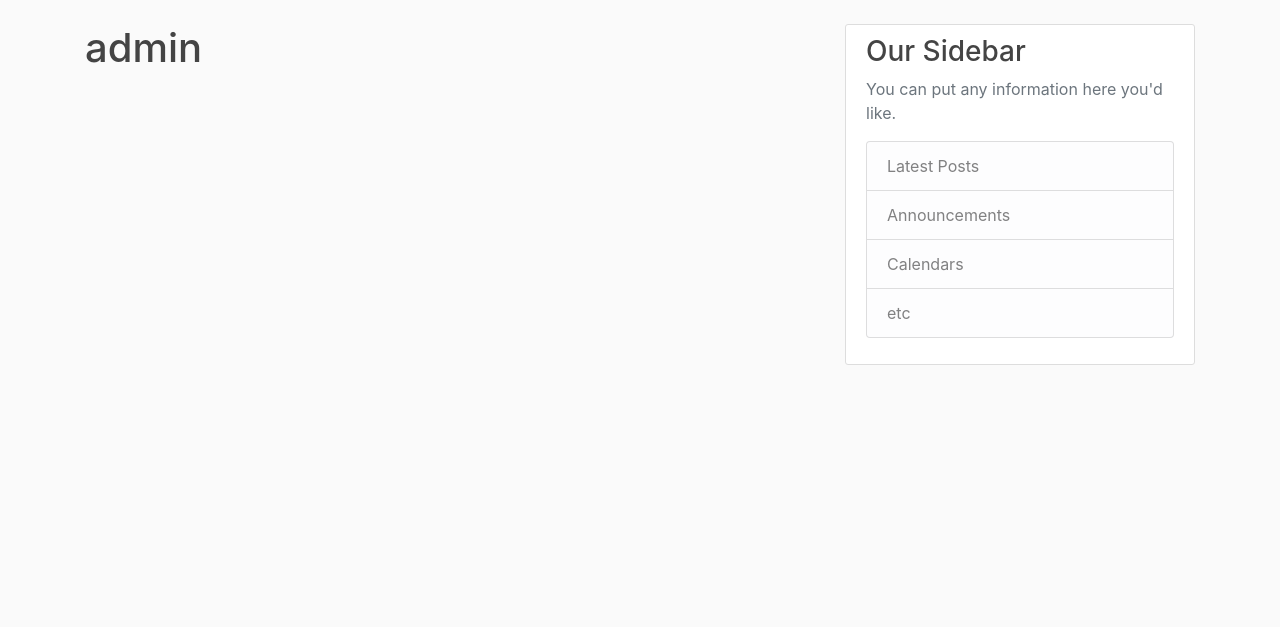
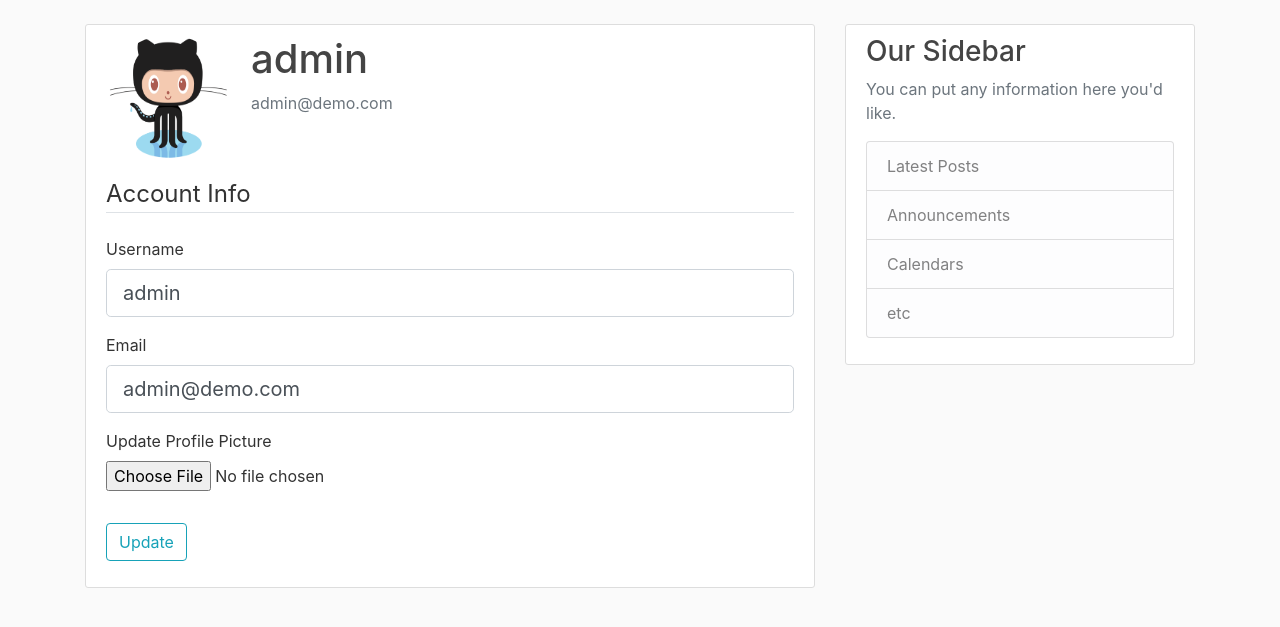
Before and after one commit to ayushjain1594/blogapp, a Flask app: page /account in a window 1280 px wide. Shown: the part 56-683 px from the top of the page. Run offline with Flask 2, Linux system fonts and the light colour scheme; a user stored in the database is signed in; some libraries are stand-ins or nearby versions.

Commit message:
added capability to update account info and pic

```diff
--- a/blogapp/forms.py
+++ b/blogapp/forms.py
@@ -1,4 +1,6 @@
 from flask_wtf import FlaskForm
+from flask_wtf.file import FileField, FileAllowed
+from flask_login import current_user
 from wtforms import StringField, PasswordField, SubmitField, BooleanField
 from wtforms.validators import DataRequired, Length, Email, EqualTo, ValidationError
 from blogapp.models import User
@@ -31,3 +33,24 @@ class LoginForm(FlaskForm):
 	password = PasswordField('Password', validators=[DataRequired()])
 	remember = BooleanField('Remember Me')
 	submit = SubmitField('Login')
+
+
+class UpdateAccountForm(FlaskForm):
+	username = StringField('Username',
+		validators=[DataRequired(), Length(min=2, max=20)])
+	email = StringField('Email',
+		validators=[DataRequired(), Email()])
+	picture = FileField('Update Profile Picture', validators=[FileAllowed(['jpg', 'png'])])
+	submit = SubmitField('Update')
+
+	def validate_username(self, username):
+		if username.data != current_user.username:
+			user = User.query.filter_by(username=username.data).first()
+			if user:
+				raise ValidationError('Username unavailable. Please choose a different username')
+
+	def validate_email(self, email):
+		if email.data != current_user.email:
+			user = User.query.filter_by(email=email.data).first()
+			if user:
+				raise ValidationError('Email taken. Please provide a different email')
--- a/blogapp/models.py
+++ b/blogapp/models.py
@@ -10,7 +10,7 @@ class User(db.Model, UserMixin):
 	id = db.Column(db.Integer, primary_key=True)
 	username = db.Column(db.String(20), unique=True, nullable=False)
 	email = db.Column(db.String(120), unique=True, nullable=False)
-	image_file = db.Column(db.String(20), nullable=False, default='default.jpg')
+	image_file = db.Column(db.String(20), nullable=False, default='octocat.png')
 	password = db.Column(db.String(60), nullable=False)
 
 	posts = db.relationship('Post', backref='author', lazy=True)
--- a/blogapp/routes.py
+++ b/blogapp/routes.py
@@ -1,6 +1,9 @@
+import os
+import secrets
+from PIL import Image
 from flask import render_template, url_for, flash, redirect, request
 from blogapp import app, db, bcrypt
-from blogapp.forms import RegistrationForm, LoginForm
+from blogapp.forms import RegistrationForm, LoginForm, UpdateAccountForm
 from blogapp.models import User, Post
 from flask_login import login_user, current_user, logout_user, login_required
 
@@ -73,7 +76,36 @@ def logout():
 	return redirect(url_for('home'))
 
 
-@app.route("/account")
+def save_picture(form_picture):
+	random_hex = secrets.token_hex(8)
+	_, f_ext = os.path.splitext(form_picture.filename)
+	picture_fn = random_hex + f_ext
+	picture_path = os.path.join(app.root_path, 'static/profile_pics', picture_fn)
+
+	output_size = (125, 125)
+	i = Image.open(form_picture)
+	i.thumbnail(output_size)
+	i.save(picture_path)
+
+	return picture_fn
+
+
+@app.route("/account", methods=['GET', 'POST'])
 @login_required
 def account():
-	return render_template('account.html', title='Account')
+	form = UpdateAccountForm()
+	if form.validate_on_submit():
+		if form.picture.data:
+			picture_file = save_picture(form.picture.data)
+			current_user.image_file = picture_file
+		current_user.username = form.username.data
+		current_user.email = form.email.data
+		db.session.commit()
+		flash('Your account has been updated', 'success')
+		return redirect(url_for('account'))
+	elif request.method == 'GET':
+		form.username.data = current_user.username
+		form.email.data = current_user.email
+	image_file = url_for('static', filename='profile_pics/' + current_user.image_file)
+	return render_template('account.html',
+		title='Account', image_file=image_file, form=form)
--- a/blogapp/templates/account.html
+++ b/blogapp/templates/account.html
@@ -1,4 +1,57 @@
 {% extends "layout.html" %}
 {% block content %}
-	<h1>{{ current_user.username }}</h1>
+	<div class="content-section">
+		<div class="media">
+			<img class="rounded-circle account-img" src="{{ image_file }}">
+			<div class="media-body">
+				<h2 class="account-heading">{{ current_user.username }}</h2>
+				<p class="text-secondary">{{ current_user.email }}</p>
+			</div>
+		</div>
+		<form method="POST" action="" enctype="multipart/form-data">
+			{{ form.hidden_tag() }}
+			<fieldset class="form-group">
+				<legend class="border-bottom mb-4">Account Info</legend>
+				<div class="form-group">
+					{{ form.username.label(class="form-control-label") }}
+
+					{% if form.username.errors %}
+						{{ form.username(class="form-control form-control-lg is-invalid") }}
+						<div class="invalid-feedback">
+							{% for error in form.username.errors %}
+								<span>{{ error }}</span>
+							{% endfor %}
+						</div>
+					{% else %}
+						{{ form.username(class="form-control form-control-lg") }}
+					{% endif %}
+				</div>
+				<div class="form-group">
+						{{ form.email.label(class="form-control-label") }}
+						{% if form.email.errors %}
+							{{ form.email(class="form-control form-control-lg is-invalid") }}
+							<div class="invalid-feedback">
+								{% for error in form.email.errors %}
+									<span>{{ error }}</span>
+								{% endfor %}
+							</div>
+						{% else %}
+							{{ form.email(class="form-control form-control-lg") }}
+						{% endif %}
+				</div>
+				<div class="form-group">
+					{{ form.picture.label() }}
+					{{ form.picture(class="form-control-file") }}
+					{% if form.picture.errors %}
+						{% for error in form.picture.errors %}
+							<span class="text-danger">{{ error }}</span></br>
+						{% endfor %}
+					{% endif %}
+				</div>
+			</fieldset>
+			<div class="form-group">
+				{{ form.submit(class="btn btn-outline-info") }}
+			</div>
+		</form>
+	</div>
 {% endblock content %}
```
Also changed, not shown: blogapp/site.db, blogapp/static/profile_pics/octocat.png (added).
